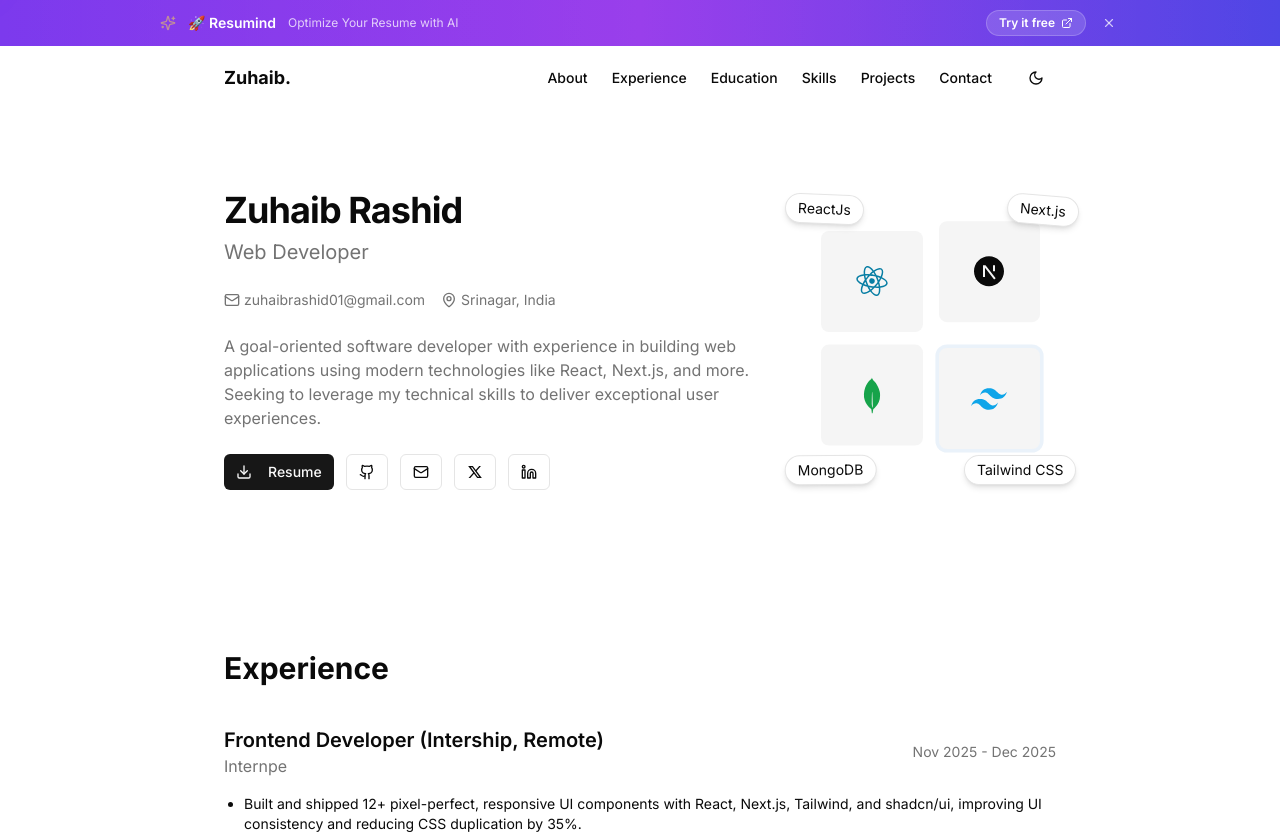
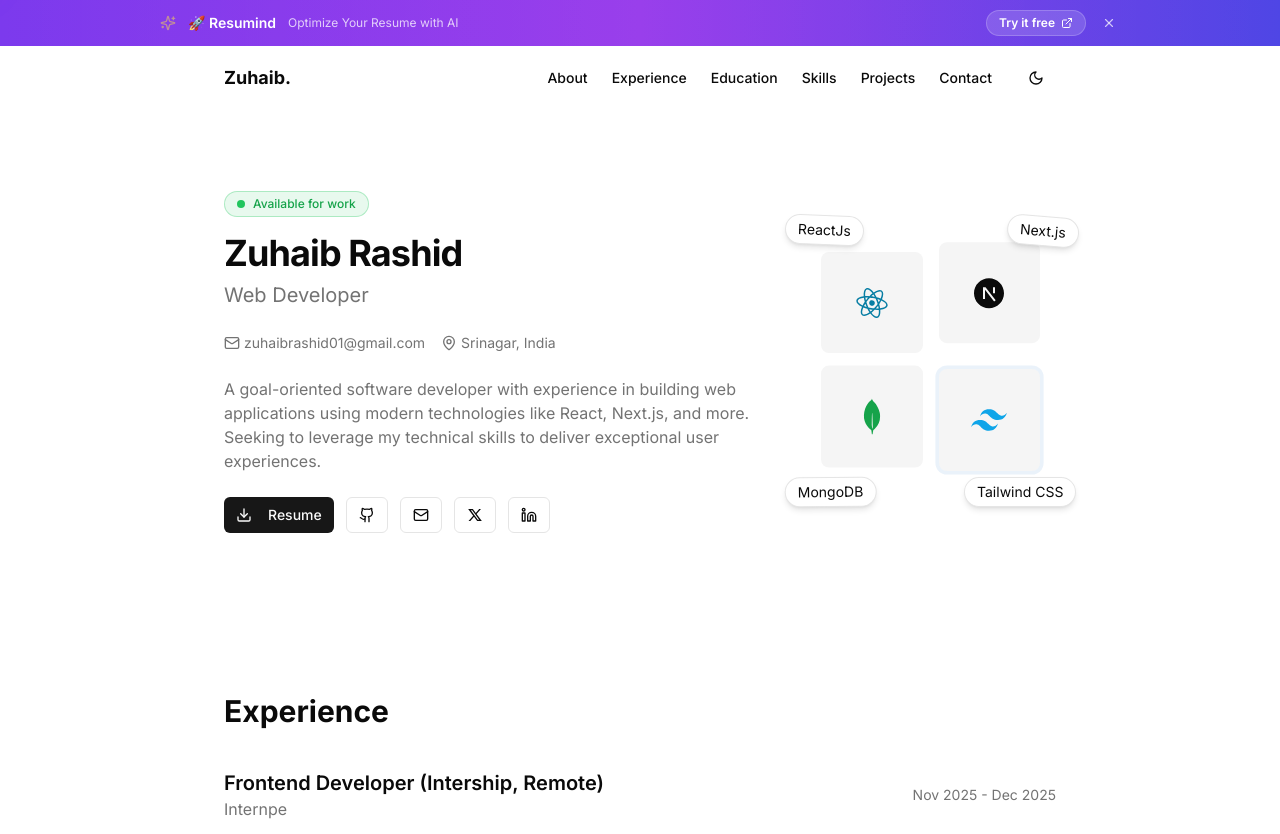
Before and after one commit to Zuhaib-dev/new-portfolio, a Next.js app: page / in a window 1280 px wide. Shown: the top 834 px of the page. Built offline with nearby package versions, Linux system fonts and the light colour scheme.

Commit message:
feat: add new `Hero` component displaying personal information, social links, and an animated tech stack.

```diff
--- a/components/hero.tsx
+++ b/components/hero.tsx
@@ -34,6 +34,17 @@ export default function Hero() {
           className="space-y-6 md:col-span-2"
         >
           <div className="space-y-2">
+            {/* Availability badge */}
+            <div className="inline-flex items-center gap-2 rounded-full border border-green-500/30 bg-green-500/10 px-3 py-1 mb-2">
+              <span className="relative flex h-2 w-2">
+                <span className="animate-ping absolute inline-flex h-full w-full rounded-full bg-green-400 opacity-75" />
+                <span className="relative inline-flex rounded-full h-2 w-2 bg-green-500" />
+              </span>
+              <span className="text-xs font-medium text-green-600 dark:text-green-400">
+                Available for work
+              </span>
+            </div>
+
             <h1 className="text-3xl sm:text-4xl font-bold tracking-tight">
               Zuhaib Rashid
             </h1>
```
